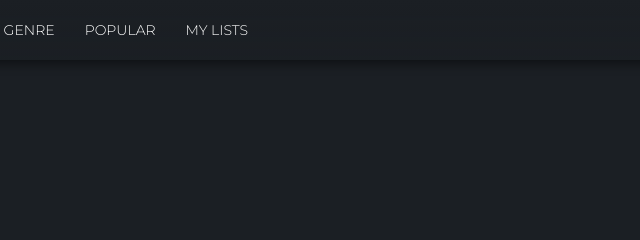
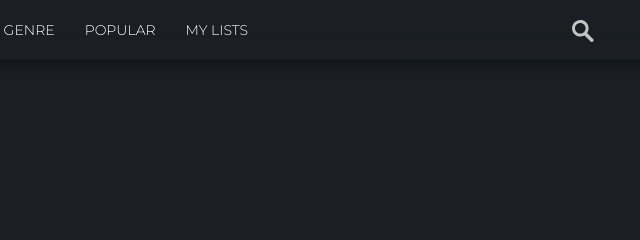
Before and after one commit to stephen-jonesy/movieFlix, a plain HTML site: page index.html in a window 1280 px wide. Shown: the top 240 px of the page, 614-1254 px from the left. Drawn offline with Linux system fonts and the light colour scheme; no server answers.

Commit message:
first commit

```diff
--- a/main.css
+++ b/main.css
@@ -87,7 +87,7 @@ a {
   width: 0px;
   height: 20px;
   font-size: 12px;
-  background-image: url("/magnifying-glass (2).svg");
+  background-image: url("magnifying-glass(2).svg");
   background-position: 10px 5px;
   background-size: 22px;
   background-repeat: no-repeat;
```
Also changed, not shown: 1 other file.
